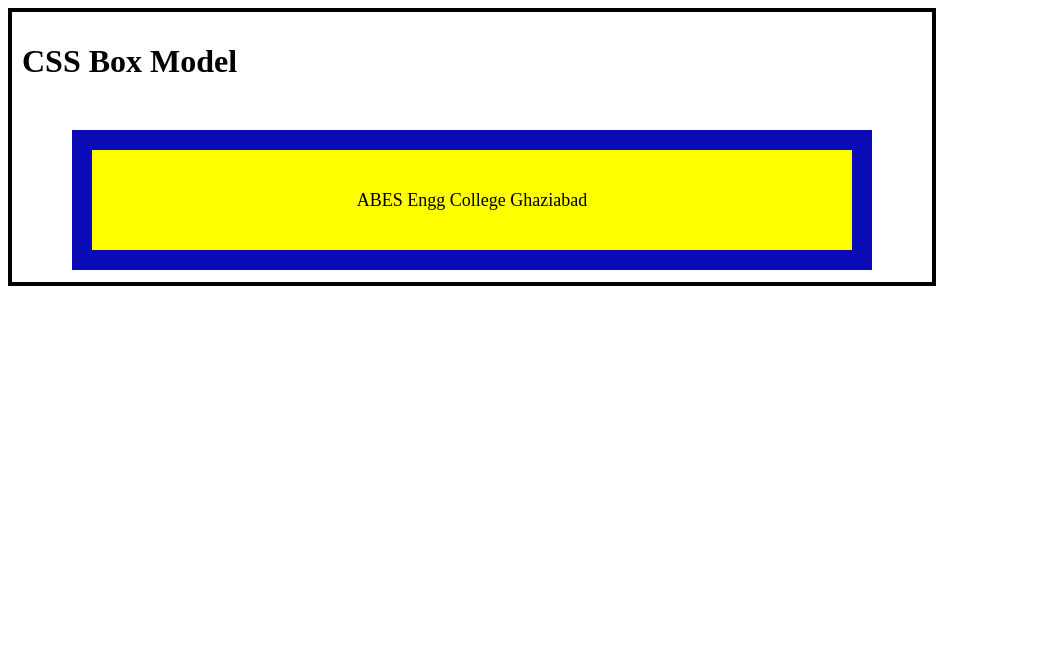
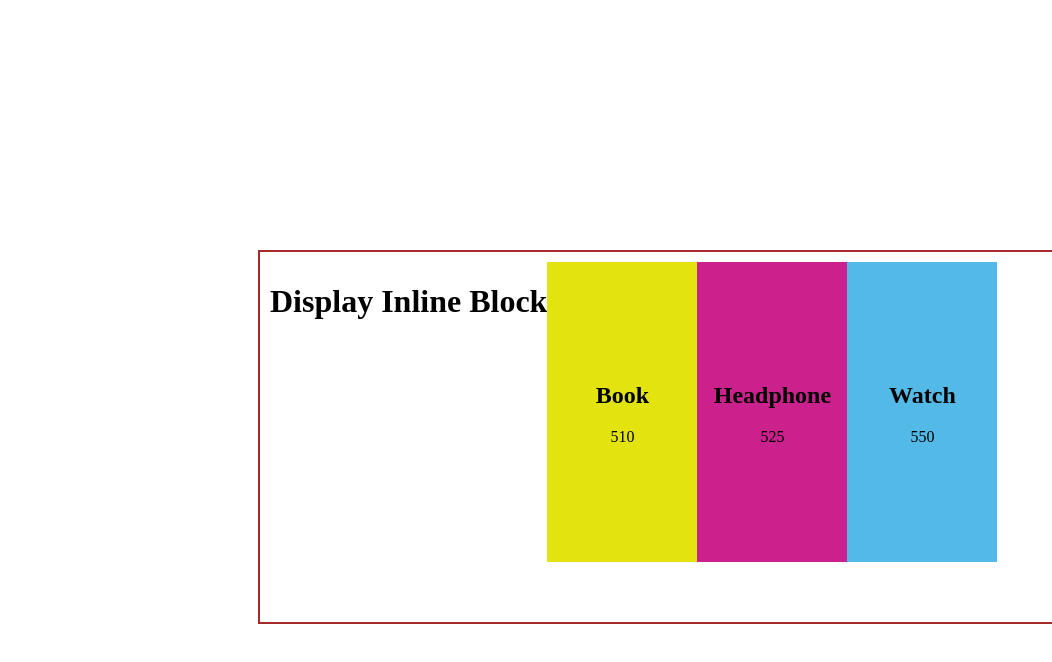
Before and after one commit to Ansh1221580288/CSS-AIML1, a plain HTML site: page Assignment.html in a window 1280 px wide. Shown: the whole page, without its empty margins (0-1052 px from the left). Drawn offline with Linux system fonts and the light colour scheme.

Commit message:
Lecture4

```diff
--- a/Assignment.html
+++ b/Assignment.html
@@ -7,9 +7,11 @@
     <link rel="stylesheet" href="Style2.css">
 </head>
 <body>
-    <div id="box1">
-         <h1> CSS Box Model </h1>
-         <div id="box2"><p> ABES Engg College Ghaziabad </p></div>
+    <div class="Container">
+         <h1>Display Inline Block</h1>
+         <div class="box box1"><H2>Book</H2> <p>510</p></div>
+         <div class="box box2"><h2>Headphone</h2><p>525</p></div>
+         <div class="box box3"><h2>Watch</h2> <p>550</p></div>
     </div>
 </body>
 </html>
--- a/Style2.css
+++ b/Style2.css
@@ -1,16 +1,26 @@
-#box1 {
-        border: 4px solid black;
-        width:900px;
-        height:250px;
+.Container{
+        border: 2px solid brown;
+        display: flex;
+        height: 350px;
+        width: 1000px;
         padding: 10px;
+        margin:250px;
 }
-#box2 {
-         background-color: yellow;
-         border: 20px solid rgb(11, 11, 183);
-         height:100px;
-         margin:50px;
-         font-size:large;
-         font-style: inherit;
-         text-align: center;
-         align-content: center;
+.box{
+         height: 300px;
+        width:150px;
+        text-align: center;
+        align-content: center;
+
 }
+
+.box1 {
+        background-color: rgb(227, 227, 15);
+
+      }
+.box2 {
+        background-color: rgb(203, 33, 141);
+      }
+.box3 {
+        background-color: rgb(83, 186, 231);
+}
```
